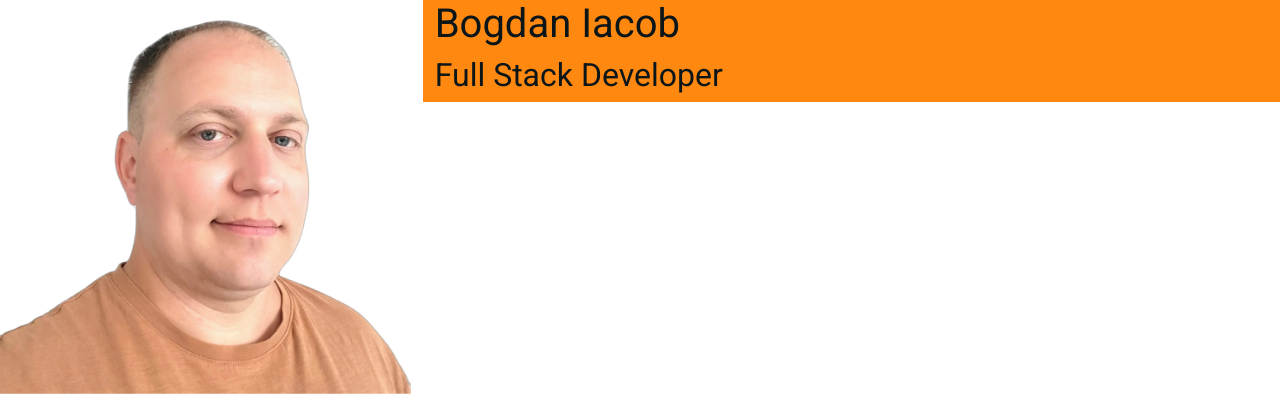
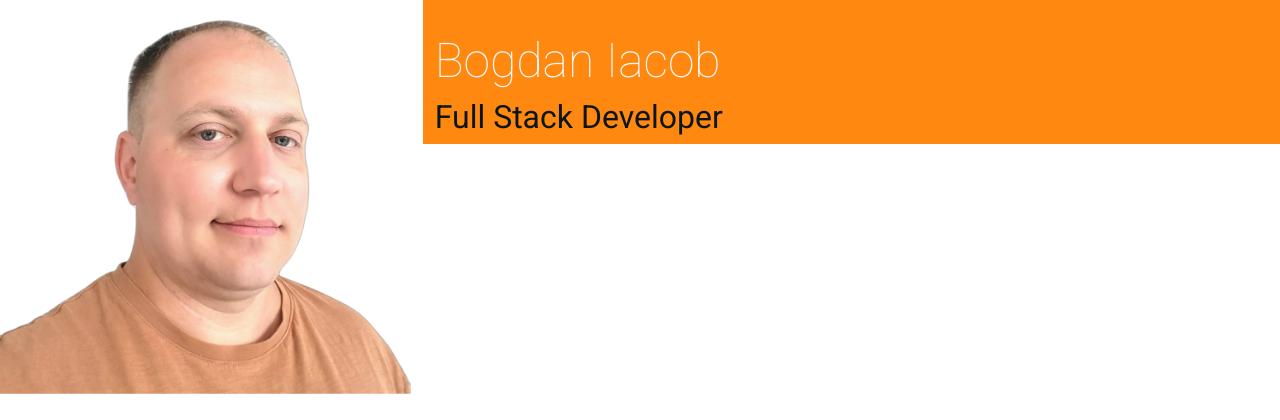
Before and after one commit to BogdanCatalin-Iacob/Bogdan-portfolio, a Flask app: page / in a window 1280 px wide. Shown: the part 56-476 px from the top of the page. Run offline with Flask 3, Linux system fonts and the light colour scheme; some libraries are stand-ins or nearby versions.

Commit message:
Style profile name

```diff
--- a/bogdan_portfolio/static/css/style.css
+++ b/bogdan_portfolio/static/css/style.css
@@ -45,3 +45,9 @@ h6 {
     -moz-transition: all .5s ease-in-out;
     -webkit-transition: all .5s ease-in-out;
 }
+.name {
+    font-weight: 100;
+    font-size: 3rem;
+    color: var(--color-white);
+    margin-top: 2rem;
+}
```
